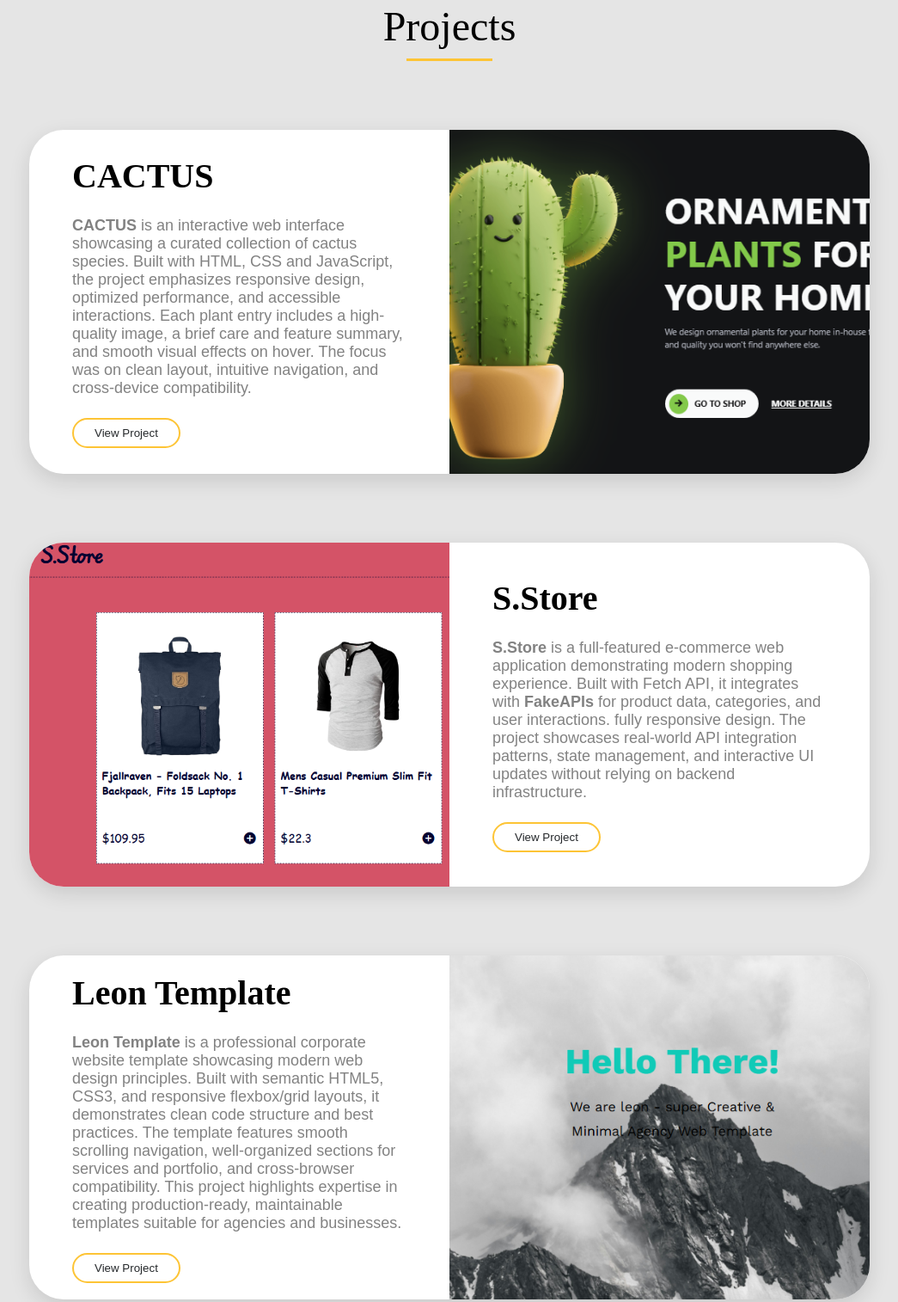
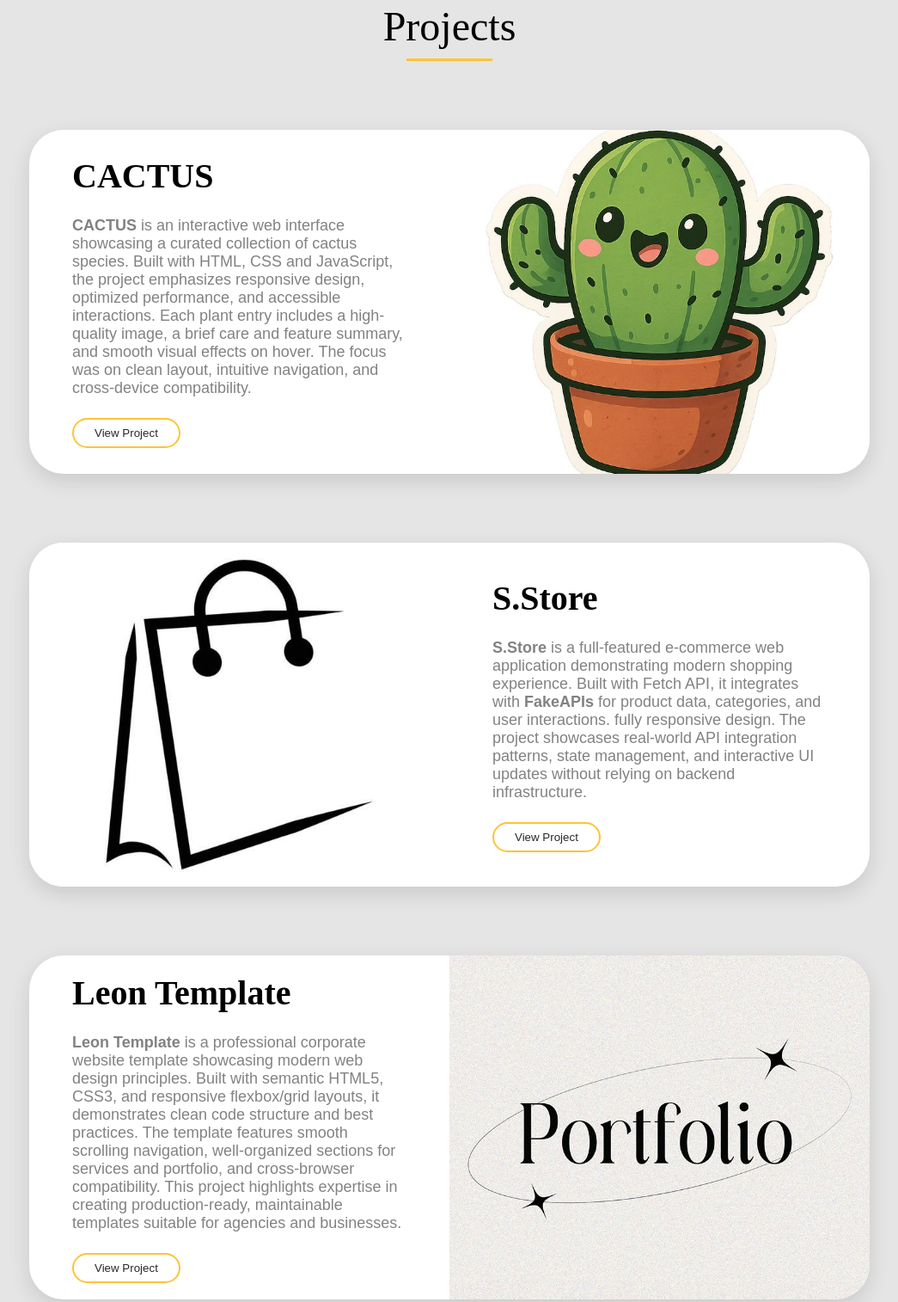
Before and after one commit to SanaJabboulieh/my-portfolio-sana-jabboulieh, a plain HTML site: page index.html in a window 1280 px wide. Shown: the part 755-2269 px from the top of the page at 86% size, without its empty margins (117-1162 px from the left). Drawn offline with nearby package versions, Linux system fonts and the light colour scheme.

Commit message:
Add files via upload

```diff
--- a/index.html
+++ b/index.html
@@ -50,12 +50,12 @@
             <button><a href="https://github.com/SanaJabboulieh/cactus-project.git">View Project</a></button>
         </div>
         <div class="project-photo">
-            <img src="/images/cactus project.png" alt="">
+            <img src="/images/cactus.jpg" alt="">
         </div>
     </div>
     <div class="project-details">
         <div class="project-photo">
-            <img src="images/s.store.png" alt="">
+            <img src="/images/store.jpg" alt="">
         </div>
         <div class="project-description">
             <h2 class="project-description-title">S.Store</h2>
@@ -71,7 +71,7 @@
             <button><a href="https://github.com/SanaJabboulieh/leon-template.git">View Project</a></button>
         </div>
         <div class="project-photo">
-            <img src="images/leon temlate.png" alt="">
+            <img src="/images/portfolio.jpg" alt="">
         </div>
     </div>
     </div>
@@ -86,5 +86,4 @@
    </footer>
         <script src="js/observe.js"></script>
 </body>
-
 </html>
```
